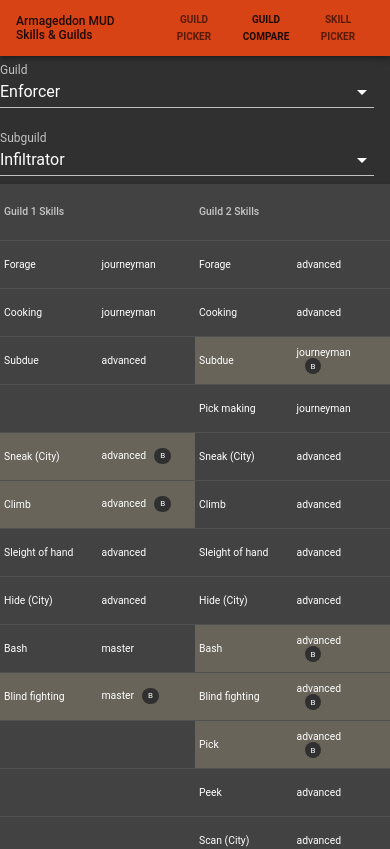
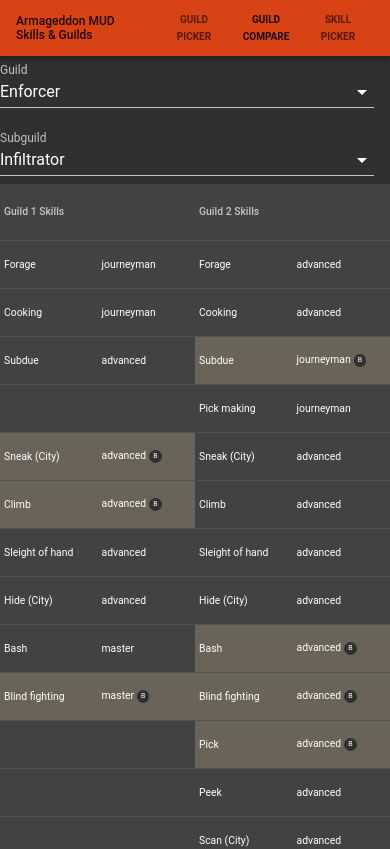
Before and after one commit to tristeArmageddon/arma-guild-picker, a React (Create React App) app: page /arma-guild-picker/guild-compare in a window 390 px wide. Shown: the top 849 px of the page. Built offline with nearby package versions, Linux system fonts and the light colour scheme.

Commit message:
Update for tooltips in mobile, styling, router update for github pages

```diff
--- a/package.json
+++ b/package.json
@@ -13,7 +13,7 @@
   },
   "scripts": {
     "start": "react-scripts start",
-    "build": "react-scripts build",
+    "build": "react-scripts build && cp build/index.html build/404.html",
     "test": "react-scripts test",
     "eject": "react-scripts eject",
     "predeploy": "npm run build",
--- a/src/components/LanguageCompareTable.jsx
+++ b/src/components/LanguageCompareTable.jsx
@@ -16,6 +16,7 @@
       padding: 4,
       fontSize: '0.65rem',
       maxWidth: 65,
+      paddingRight: '4px !important'
     },
     [theme.breakpoints.down('sm')]: {
       padding: 8,
--- a/src/components/PerkCompareTable.jsx
+++ b/src/components/PerkCompareTable.jsx
@@ -16,6 +16,7 @@
       padding: 4,
       fontSize: '0.65rem',
       maxWidth: 65,
+      paddingRight: '4px !important'
     },
     [theme.breakpoints.down('sm')]: {
       padding: 8,
--- a/src/components/SkillCompareTable.jsx
+++ b/src/components/SkillCompareTable.jsx
@@ -17,6 +17,7 @@
       padding: 4,
       fontSize: '0.65rem',
       maxWidth: 65,
+      paddingRight: '4px !important'
     },
     padding: 8,
   },
@@ -27,9 +28,18 @@
     padding: 2,
     height: 16,
     marginTop: -1,
+    [theme.breakpoints.down('xs')]: {
+      marginLeft: 3,
+      fontSize: 7,
+      height: 13,
+    },
     '&> span': {
       paddingLeft: 4,
       paddingRight: 4,
+      [theme.breakpoints.down('xs')]: {
+        paddingLeft: 2,
+        paddingRight: 2
+      }
     },
     '&> span::after': {
       content: '"BRANCH"',
@@ -139,6 +149,7 @@
                   row['g1SkillBranchesFrom'] && row['g1Skill']
                   ? (
                     <Tooltip
+                      disableFocusListener disableTouchListener
                       title={`branches from ${row['g1SkillBranchesFrom']}`}
                       aria-label={`branches from ${row['g1SkillBranchesFrom']}`}
                     >
@@ -159,6 +170,7 @@
                   row['g1SkillBranchesFrom']
                   ? (
                     <Tooltip
+                      disableFocusListener disableTouchListener
                       title={`branches from ${row['g1SkillBranchesFrom']}`}
                       aria-label={`branches from ${row['g1SkillBranchesFrom']}`}
                     >
@@ -180,6 +192,7 @@
                   row['g2SkillBranchesFrom'] && row['g2Skill']
                   ? (
                     <Tooltip
+                      disableFocusListener disableTouchListener
                       title={`branches from ${row['g2SkillBranchesFrom']}`}
                       aria-label={`branches from ${row['g2SkillBranchesFrom']}`}
                     >
@@ -200,6 +213,7 @@
                   row['g2SkillBranchesFrom']
                   ? (
                     <Tooltip
+                      disableFocusListener disableTouchListener
                       title={`branches from ${row['g2SkillBranchesFrom']}`}
                       aria-label={`branches from ${row['g2SkillBranchesFrom']}`}
                     >
```
